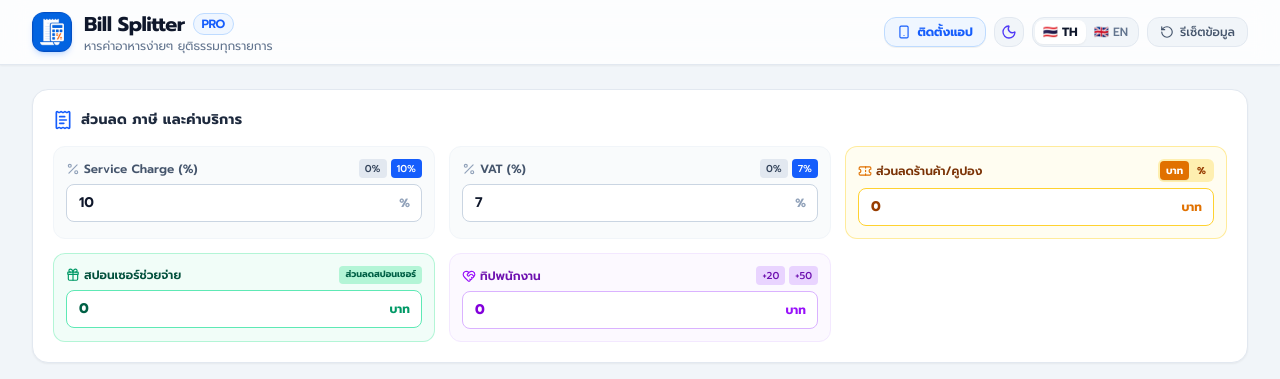
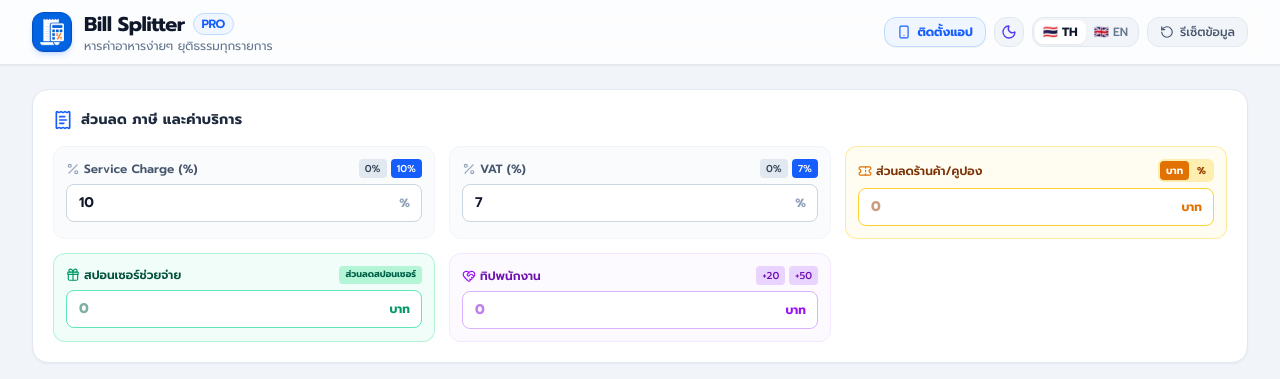
Before and after one commit to iKimz/bill-splitter, a Next.js app: page / in a window 1280 px wide. Shown: the top 379 px of the page. Built offline with nearby package versions, Linux system fonts and the light colour scheme.

Commit message:
fix: auto-remove zero on input focus and typing to prevent leading 0 (e.g. 010 or 046)

```diff
--- a/src/components/SettingsBar.tsx
+++ b/src/components/SettingsBar.tsx
@@ -84,8 +84,9 @@ export const SettingsBar: React.FC<SettingsBarProps> = ({
               min="0"
               max="100"
               step="0.5"
-              value={settings.serviceChargePercent !== undefined ? settings.serviceChargePercent : ''}
+              value={settings.serviceChargePercent === 0 ? '' : settings.serviceChargePercent}
               onChange={(e) => handleSCChange(e.target.value === '' ? 0 : parseFloat(e.target.value) || 0)}
+              onFocus={(e) => e.target.select()}
               className="w-full bg-white dark:bg-slate-800 border border-slate-300 dark:border-slate-600 rounded-lg px-3 py-2 text-sm font-semibold text-slate-900 dark:text-white focus:ring-2 focus:ring-blue-500 outline-none transition-all pr-8"
               placeholder="0"
             />
@@ -125,8 +126,9 @@ export const SettingsBar: React.FC<SettingsBarProps> = ({
               min="0"
               max="100"
               step="0.5"
-              value={settings.vatPercent !== undefined ? settings.vatPercent : ''}
+              value={settings.vatPercent === 0 ? '' : settings.vatPercent}
               onChange={(e) => handleVatChange(e.target.value === '' ? 0 : parseFloat(e.target.value) || 0)}
+              onFocus={(e) => e.target.select()}
               className="w-full bg-white dark:bg-slate-800 border border-slate-300 dark:border-slate-600 rounded-lg px-3 py-2 text-sm font-semibold text-slate-900 dark:text-white focus:ring-2 focus:ring-blue-500 outline-none transition-all pr-8"
               placeholder="0"
             />
@@ -176,8 +178,9 @@ export const SettingsBar: React.FC<SettingsBarProps> = ({
               min="0"
               max={isPercentDiscount ? 100 : undefined}
               step={isPercentDiscount ? 0.5 : 1}
-              value={settings.billDiscountAmount !== undefined ? settings.billDiscountAmount : ''}
+              value={settings.billDiscountAmount === 0 ? '' : settings.billDiscountAmount}
               onChange={(e) => handleBillDiscountChange(e.target.value === '' ? 0 : parseFloat(e.target.value) || 0)}
+              onFocus={(e) => e.target.select()}
               className="w-full bg-white dark:bg-slate-800 border border-amber-300 dark:border-amber-700/80 rounded-lg px-3 py-2 text-sm font-bold text-amber-800 dark:text-amber-300 focus:ring-2 focus:ring-amber-500 outline-none transition-all pr-12"
               placeholder="0"
             />
@@ -203,8 +206,9 @@ export const SettingsBar: React.FC<SettingsBarProps> = ({
               type="number"
               min="0"
               step="1"
-              value={settings.discountAmount !== undefined ? settings.discountAmount : ''}
+              value={settings.discountAmount === 0 ? '' : settings.discountAmount}
               onChange={(e) => handleSponsorDiscountChange(e.target.value === '' ? 0 : parseFloat(e.target.value) || 0)}
+              onFocus={(e) => e.target.select()}
               className="w-full bg-white dark:bg-slate-800 border border-emerald-300 dark:border-emerald-700/80 rounded-lg px-3 py-2 text-sm font-bold text-emerald-800 dark:text-emerald-300 focus:ring-2 focus:ring-emerald-500 outline-none transition-all pr-12"
               placeholder="0"
             />
@@ -243,8 +247,9 @@ export const SettingsBar: React.FC<SettingsBarProps> = ({
               type="number"
               min="0"
               step="1"
-              value={settings.tipAmount !== undefined ? settings.tipAmount : ''}
+              value={settings.tipAmount === 0 ? '' : settings.tipAmount}
               onChange={(e) => handleTipChange(e.target.value === '' ? 0 : parseFloat(e.target.value) || 0)}
+              onFocus={(e) => e.target.select()}
               className="w-full bg-white dark:bg-slate-800 border border-purple-300 dark:border-purple-700 rounded-lg px-3 py-2 text-sm font-bold text-purple-700 dark:text-purple-300 focus:ring-2 focus:ring-purple-500 outline-none transition-all pr-12"
               placeholder="0"
             />
```
